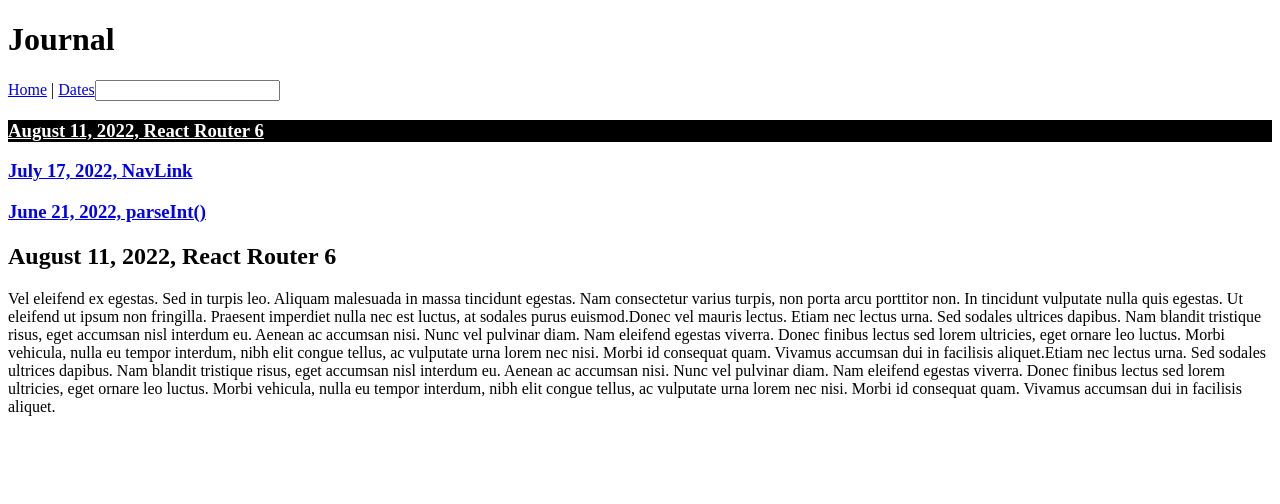
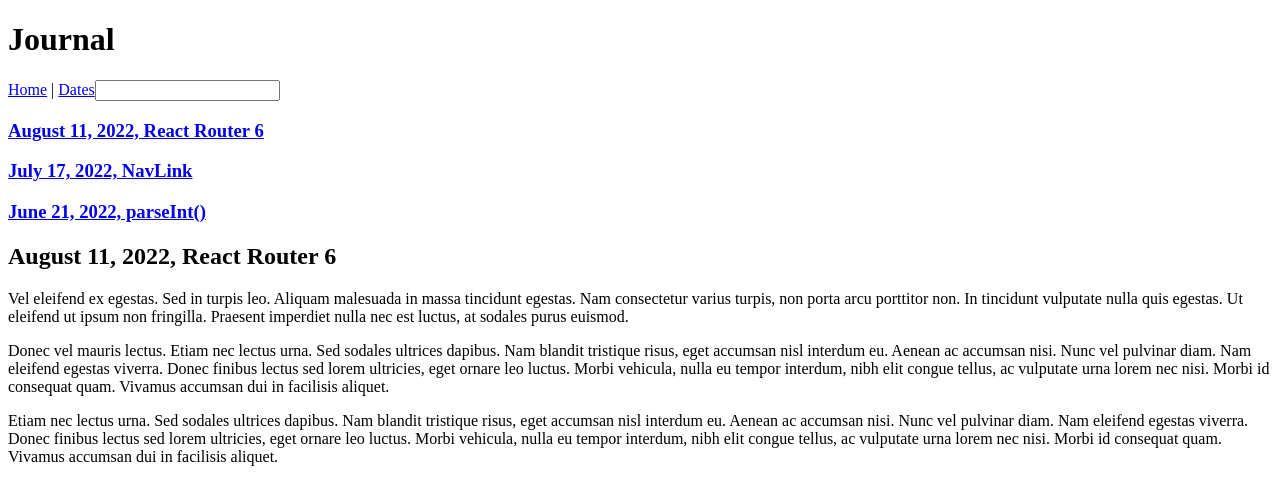
Before and after one commit to ivicakartelo/router6, a JavaScript app: page /dates/1 in a window 1280 px wide. Shown: the top 504 px of the page. Built offline with nearby package versions, Linux system fonts and the light colour scheme.

Commit message:
Template literals (Template strings)

```diff
--- a/src/components/date.js
+++ b/src/components/date.js
@@ -2,12 +2,15 @@ import { useParams } from "react-router-dom";
 import { getDate } from "../database";
 
 export default function Date() {
-  let params = useParams();
-  let date = getDate(parseInt(params.dateId, 10));
+  const params = useParams();
+  const date = getDate(parseInt(params.dateId, 10));
   return (
     <main>
       <h2>{date.title}</h2>
-      <p>{date.text}</p>
+        {date.text.map((paragraph, key) => (
+        <p key={key}>
+        {paragraph}
+        </p>))}
     </main>
   );
 }
--- a/src/components/dates.js
+++ b/src/components/dates.js
@@ -23,31 +23,23 @@ export default function Dates() {
           }}
         />
 
-      {dates
-          .filter((date) => {
+      {dates.filter((date) => {
             const filter = searchParams.get("filter");
             if (!filter) return true;
 
             const title = date.title.toLowerCase();
             return title.startsWith(filter.toLowerCase());
 
-          })
-        .map((date) => (
-          <QueryNavLink
-          style={({ isActive }) => {
-            return {
-              display: "block",
-              margin: "1rem 0",
-              color: isActive ? "white" : "",
-              backgroundColor: isActive ? "black" : "",
-            };
-          }}
-            to={`/dates/${date.id}`}
-            key={date.id}
-          >
+
+
+
+          }).map((date) => (
+          <QueryNavLink to={`/dates/${date.id}`} key={date.id}>
             <h3>{date.title}</h3>
           </QueryNavLink>
-        ))}
+          )
+        )
+      }
         <Outlet />
       </>
   );
```
